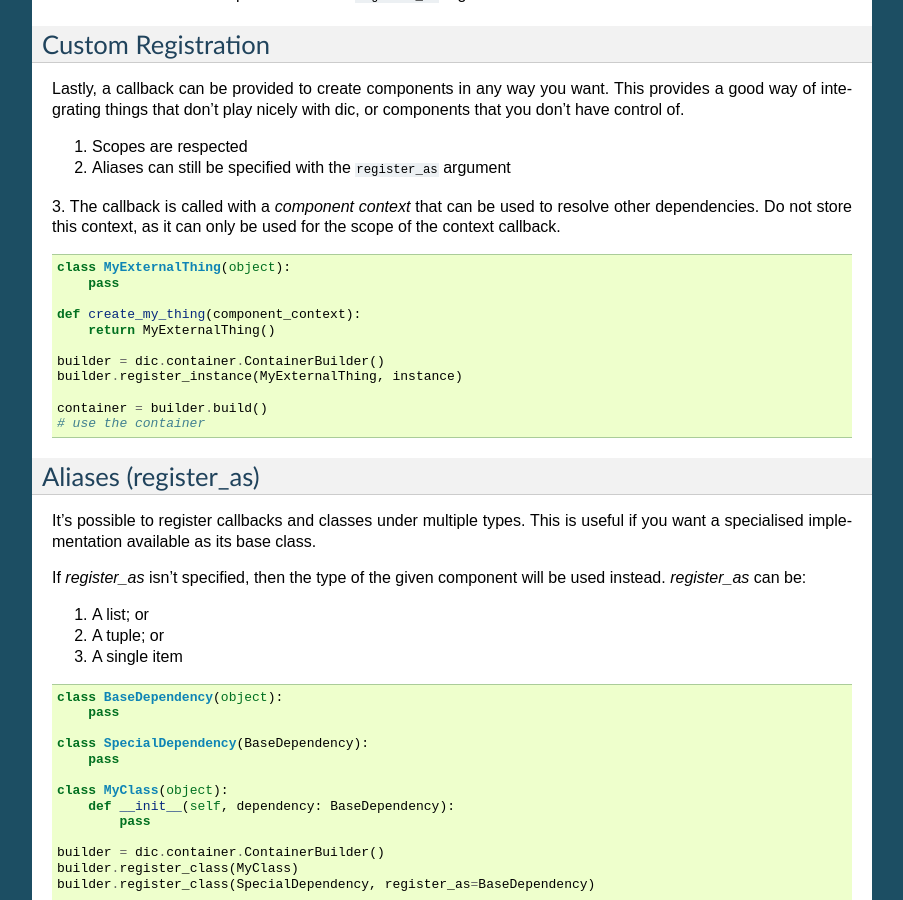
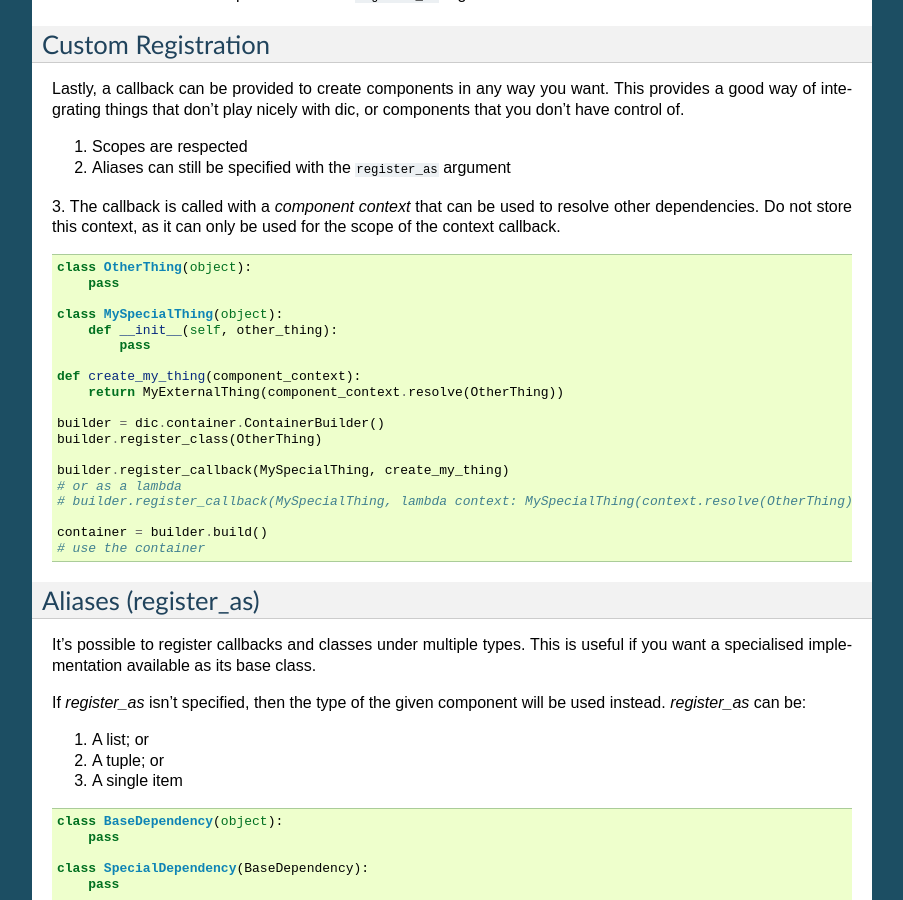
Before and after one commit to zsims/dic, a Sphinx documentation site: the page built from docs/registration.rst, in a window 1280 px wide and 900 px high, scrolled down 1065 px. Shown: the whole window, without its empty margins (198-1101 px from the left). Built offline with Sphinx 7.4.7, drawn with Linux system fonts in a browser that asks for light colours.

Commit message:
Fixes error in register_callback documentation

```diff
--- a/docs/registration.rst
+++ b/docs/registration.rst
@@ -66,14 +66,22 @@ context callback.
 
 .. sourcecode:: python
 
-    class MyExternalThing(object):
+    class OtherThing(object):
         pass
 
+    class MySpecialThing(object):
+        def __init__(self, other_thing):
+            pass
+
     def create_my_thing(component_context):
-        return MyExternalThing()
+        return MyExternalThing(component_context.resolve(OtherThing))
 
     builder = dic.container.ContainerBuilder()
-    builder.register_instance(MyExternalThing, instance)
+    builder.register_class(OtherThing)
+
+    builder.register_callback(MySpecialThing, create_my_thing)
+    # or as a lambda
+    # builder.register_callback(MySpecialThing, lambda context: MySpecialThing(context.resolve(OtherThing))
 
     container = builder.build()
     # use the container
```
